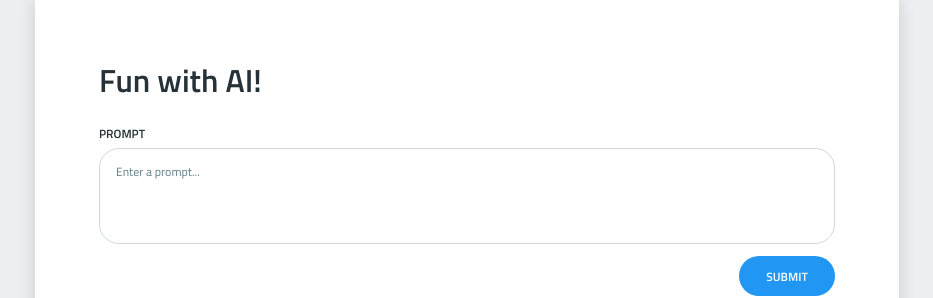
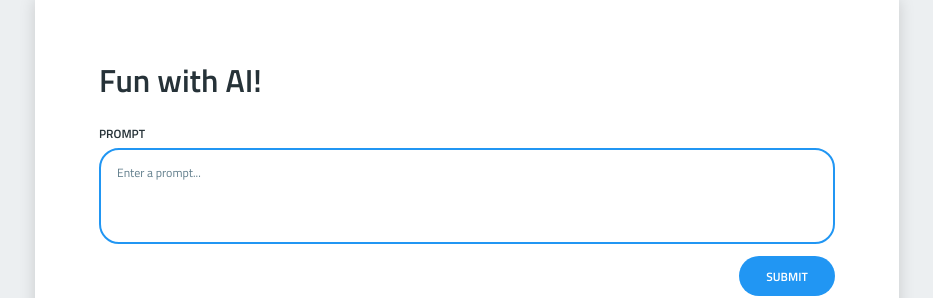
Before and after one commit to emunib/shopify-frontend-challenge, a React (Create React App) app: page / in a window 1280 px wide. Shown: the top 298 px of the page, without its empty margins (173-1106 px from the left). Built offline with nearby package versions, Linux system fonts and the light colour scheme; no server answers.

Commit message:
add loading animation, fontawesome icons

```diff
--- a/package.json
+++ b/package.json
@@ -3,6 +3,9 @@
   "version": "0.1.0",
   "private": true,
   "dependencies": {
+    "@fortawesome/fontawesome-svg-core": "^6.1.1",
+    "@fortawesome/free-solid-svg-icons": "^6.1.1",
+    "@fortawesome/react-fontawesome": "^0.1.18",
     "axios": "^0.27.2",
     "react": "^18.1.0",
     "react-dom": "^18.1.0",
--- a/public/index.html
+++ b/public/index.html
@@ -42,6 +42,5 @@
   To begin the development, run `npm start` or `yarn start`.
   To create a production bundle, use `npm run build` or `yarn build`.
 -->
-<script src="https://kit.fontawesome.com/045a691bc0.js" crossorigin="anonymous"></script>
 </body>
 </html>
--- a/src/App.js
+++ b/src/App.js
@@ -10,6 +10,7 @@ import './App.scss';
 function App() {
     const [results, setResults] = useState([]);
     const [isFormError, setIsFormError] = useState(false);
+    const [isFormLoading, setIsFormLoading] = useState(false);
 
     const data = {
         temperature: 0.7,
@@ -36,8 +37,11 @@ function App() {
 
         if (value === '') {
             setIsFormError(true);
+            e.target.prompt.focus();
         } else {
             try {
+                setIsFormLoading(true);
+
                 const data = await postPrompt(value);
                 const newResult = {
                     id: uuid(),
@@ -46,9 +50,11 @@ function App() {
                 };
 
                 setResults((prevState) => [newResult, ...prevState]);
+                setIsFormLoading(false);
                 e.target.reset();
             } catch (e) {
                 console.log(e);
+                setIsFormLoading(false);
             }
         }
     };
@@ -60,7 +66,10 @@ function App() {
     return (
         <main className="app">
             <h1 className="app__title">Fun with AI!</h1>
-            <PromptForm handleSubmit={handleSubmit} handleChange={handleChange} isError={isFormError}/>
+            <PromptForm handleSubmit={handleSubmit}
+                        handleChange={handleChange}
+                        isError={isFormError}
+                        isLoading={isFormLoading}/>
             <h2 className="app__results-title">Responses</h2>
             <ul className="app__results-list">
                 {results.map((result) => <ResultItem key={result.id} {...result}/>)}
--- a/src/components/PromptForm/index.jsx
+++ b/src/components/PromptForm/index.jsx
@@ -1,7 +1,9 @@
 import React from 'react';
+import {FontAwesomeIcon} from '@fortawesome/react-fontawesome';
+import {faCircleExclamation, faSpinner} from '@fortawesome/free-solid-svg-icons';
 import './style.scss';
 
-function PromptForm({handleSubmit, handleChange, isError}) {
+function PromptForm({handleSubmit, handleChange, isError, isLoading}) {
     return (
         <form className="prompt-form" onSubmit={handleSubmit}>
             <label className="prompt-form__label" htmlFor="prompt">Prompt</label>
@@ -9,9 +11,17 @@ function PromptForm({handleSubmit, handleChange, isError}) {
                       id="prompt"
                       name="prompt"
                       placeholder="Enter a prompt..."
-                      onChange={handleChange}></textarea>
-            {isError && <div className="prompt-form__error-msg"><i className="fa-solid fa-circle-exclamation"></i> Please enter a prompt</div>}
-            <button className="prompt-form__button" type="submit">Submit</button>
+                      onChange={handleChange}
+                      autoFocus></textarea>
+            {isError &&
+                <div className="prompt-form__error-msg">
+                    <FontAwesomeIcon icon={faCircleExclamation}/> Please enter a prompt
+                </div>
+            }
+
+            <button className="prompt-form__button" type="submit">
+                {isLoading ? <FontAwesomeIcon className="prompt-form__spinner" icon={faSpinner}/> : 'Submit'}
+            </button>
         </form>);
 }
 
--- a/src/components/PromptForm/style.scss
+++ b/src/components/PromptForm/style.scss
@@ -1,5 +1,6 @@
 @use "../../styles/partials/variables" as *;
 @use "../../styles/partials/mixins" as *;
+@use "../../styles/partials/animations" as *;
 
 .prompt-form {
   @include flex-display(column);
@@ -29,7 +30,7 @@
       border: 2px solid $primary;
     }
 
-    &--error {
+    &--error, &--error:focus {
       border: 2px solid $error;
     }
   }
@@ -63,4 +64,8 @@
       cursor: pointer;
     }
   }
+
+  &__spinner {
+    animation: spin 1s infinite linear;
+  }
 }
--- /dev/null
+++ b/src/styles/partials/_animations.scss
@@ -0,0 +1,8 @@
+@keyframes spin {
+  from {
+    transform: rotate(0deg);
+  }
+  to {
+    transform: rotate(359deg);
+  }
+}
```
Also changed, not shown: 1 other file (tests, documents, lock files or other folders).
